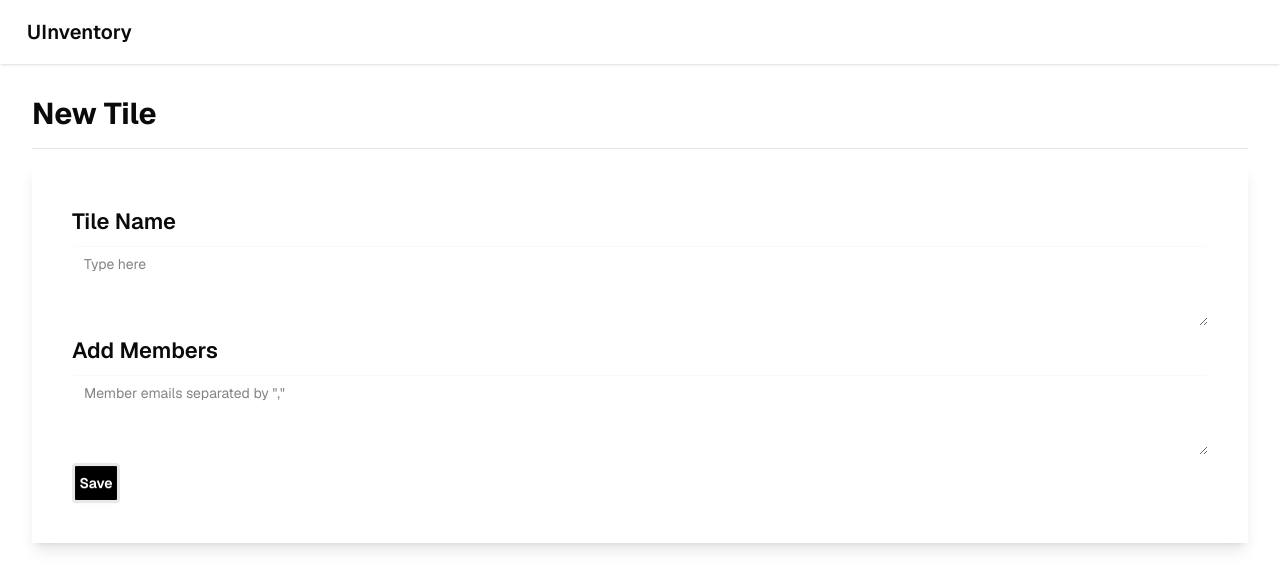
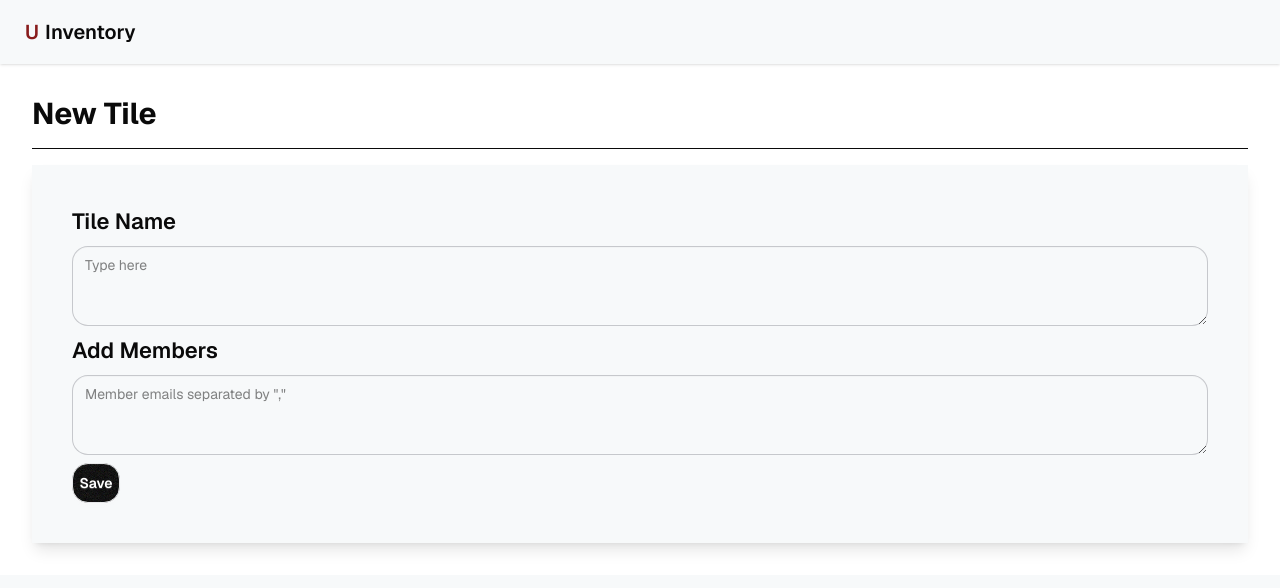
Before and after one commit to 320-Group-Project/inventory-app, a Next.js app in the folder with-supabase-app/: page /dashboard/new-tile in a window 1280 px wide. Shown: the top 588 px of the page. Built offline with nearby package versions, Linux system fonts and the light colour scheme.

Commit message:
registered daisyui theme

```diff
--- a/with-supabase-app/app/layout.tsx
+++ b/with-supabase-app/app/layout.tsx
@@ -25,11 +25,11 @@ export default function RootLayout({
   children: React.ReactNode;
 }>) {
   return (
-    <html lang="en" suppressHydrationWarning>
+    <html lang="en" data-theme="ULight" suppressHydrationWarning>
       <body className={`${geistSans.className} antialiased`}>
         <ThemeProvider
-          attribute="class"
-          defaultTheme="system"
+          attribute="data-theme"
+          defaultTheme="ULight"
           enableSystem
           disableTransitionOnChange
         >
--- a/with-supabase-app/components/ui/navbar.tsx
+++ b/with-supabase-app/components/ui/navbar.tsx
@@ -2,7 +2,7 @@
 const Navbar = () => {
   return (
     <div className="navbar bg-base-100 shadow-sm">
-      <a className="btn btn-ghost text-xl">UInventory</a>
+      <a className="btn btn-ghost text-xl"><span className="text-primary">U</span>Inventory</a>
     </div>
   )
 }
```
